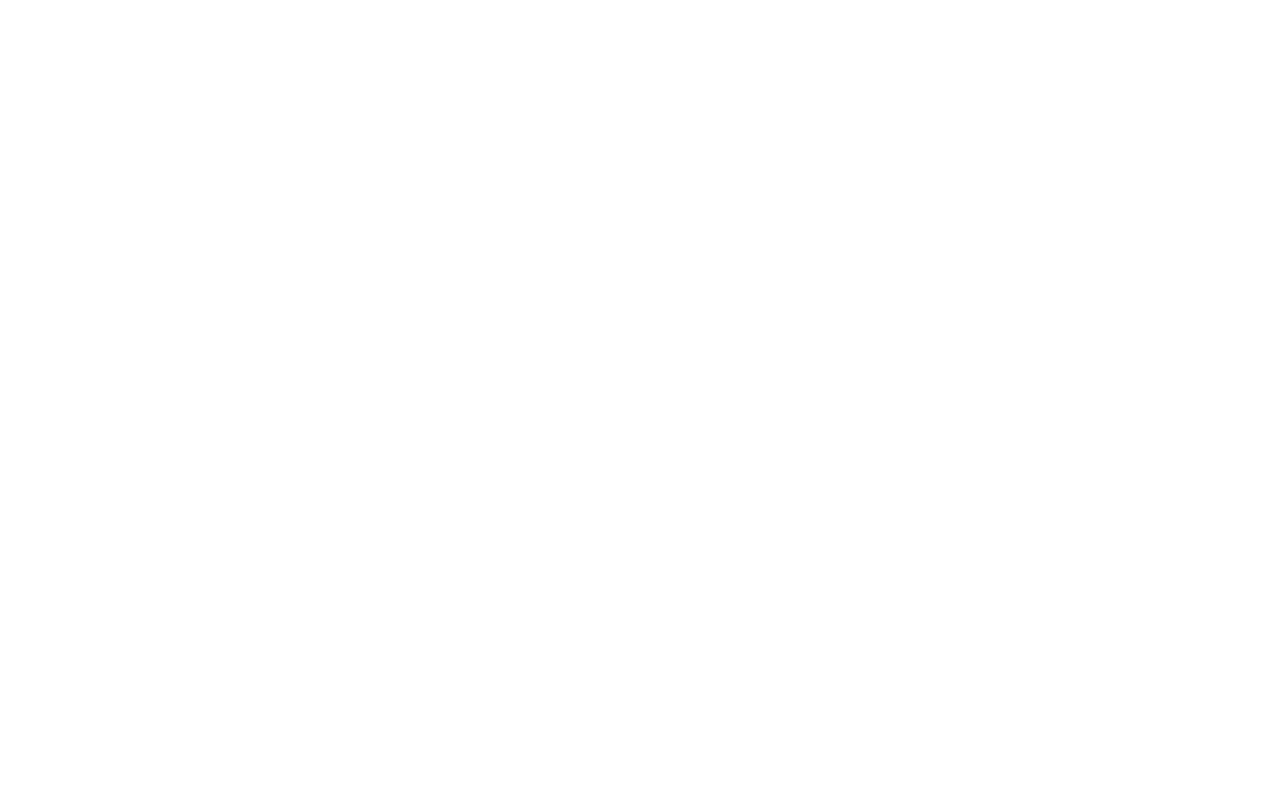
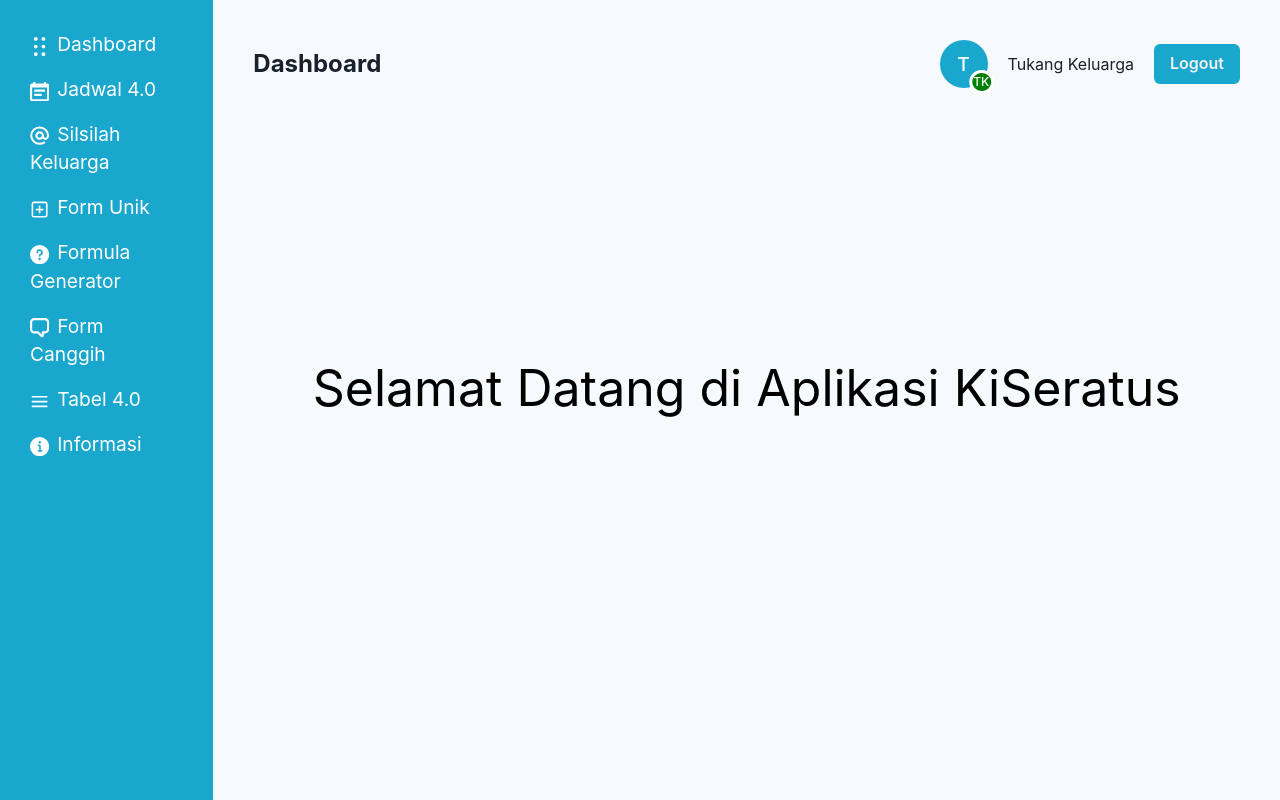
Before and after one commit to alfisyar520/KiSeratus, a React (Create React App) app: page / in a window 1280 px wide. Built offline with nearby package versions, Linux system fonts and the light colour scheme; sample sign-in values are in the browser's storage.

Commit message:
fix: integrasi menu sidebar dan header

```diff
--- a/src/components/Login.js
+++ b/src/components/Login.js
@@ -37,17 +37,17 @@
         const user = USERS.find(el => el.id === values.userName);
         if (user) {
             if (user.password === values.password) {
-                if (user.roles.length !== 0) {
+                if (user.roles) {
                     toast({
                         title: 'Selamat datang di KiSeratus',
                         status: 'success',
                         isClosable: true,
                     });
                     localStorage.setItem("USER", JSON.stringify(user));
-                    return navigate("/dashboard");
+                    return navigate("/");
                 }
 
-                if (user.roles.length === 0) {
+                if (user.roles) {
                     toast({
                         title: 'Akun Belum memiliki peran',
                         status: 'warning',
--- a/src/components/layout/sidebar/index.js
+++ b/src/components/layout/sidebar/index.js
@@ -13,10 +13,12 @@
 import { useState } from "react";
 
 export default function Sidebar() {
+  const user = JSON.parse(localStorage.getItem('USER'));
+  // console.log(user.roles)
   // list user = all, jadwalKeluarga, formUnikFormula, formCanggihTabel
   const [ruleUser, setRuleUser] = useState("all");
-
-  if (ruleUser === "jadwalKeluarga") {
+  console.log(user)
+  if (user?.roles === "jadwalKeluarga") {
     return (
       <List color="white" fontSize="1.2em" spacing={4}>
         <ListItem>
@@ -39,7 +41,7 @@
         </ListItem>
       </List>
     );
-  } else if (ruleUser === "formUnikFormula") {
+  } else if (user?.roles === "formUnikFormula") {
     return (
       <List color="white" fontSize="1.2em" spacing={4}>
         <ListItem>
@@ -62,7 +64,7 @@
         </ListItem>
       </List>
     );
-  } else if (ruleUser === "formCanggihTabel") {
+  } else if (user?.roles === "formCanggihTabel") {
     return (
       <List color="white" fontSize="1.2em" spacing={4}>
         <ListItem>
--- a/src/constants/LIST_USERS.js
+++ b/src/constants/LIST_USERS.js
@@ -3,28 +3,28 @@
         id: "dimas",
         name: "Dimas",
         password: "dimas123",
-        roles: ["jadwal", "keluarga"],
-        menu: ["jadwal", "keluarga"]
+        roles: "jadwalKeluarga",
+        menu: "jadwalKeluarga"
     },
     {
         id: "randy",
         name: "Randy",
         password: "randy123",
-        roles: ["formUnik", "formula"],
-        menu: ["formUnik", "formula"],
+        roles: "formUnikFormula",
+        menu: "formUnikFormula",
     },
     {
         id: "adlan",
         name: "Adlan",
         password: "adlan123",
-        roles: ["formCanggih", "tabel"],
-        menu: ["formCanggih", "tabel"],
+        roles: "formCanggihTabel",
+        menu: "formCanggihTabel",
     },
     {
         id: "kikoadmn",
         name: "Kiko",
         password: "kikoadmn",
-        roles: ["admin"],
-        menu: ["admin"],
+        roles: "admin",
+        menu: "admin",
     },
 ]
--- a/src/index.js
+++ b/src/index.js
@@ -2,9 +2,11 @@
 import ReactDOM from 'react-dom';
 import { BrowserRouter as Router, Route, Routes } from 'react-router-dom';
 import Login from './components/Login';
-import Dashboard from './components/pages/Dashboard';
 import { ChakraProvider } from '@chakra-ui/react'
 import App from './App';
+import Layout from "./components/layout";
+import Dashboard from "./pages/dashboard";
+import SilsilahKeluarga from "./pages/silsilah_keluarga";
 
 import './assets/styles/global.scss';
 
@@ -15,7 +17,12 @@
         <Routes>
           <Route path='/' element={<App/>}>
             <Route path="/login" element={<Login/>} />
-            <Route path="/dashboard" element={<Dashboard/>} />
+            <Route path="/" element={<Layout />}>
+              <Route index element={<Dashboard />} />
+            </Route>
+            <Route path="/silsilah-keluarga" element={<Layout />}>
+              <Route index element={<SilsilahKeluarga />} />
+            </Route>
           </Route>
         </Routes>
       </Router>
```
Also changed, not shown: package.json (+3 -6 lines), 1 other file (tests, documents, lock files or other folders).
